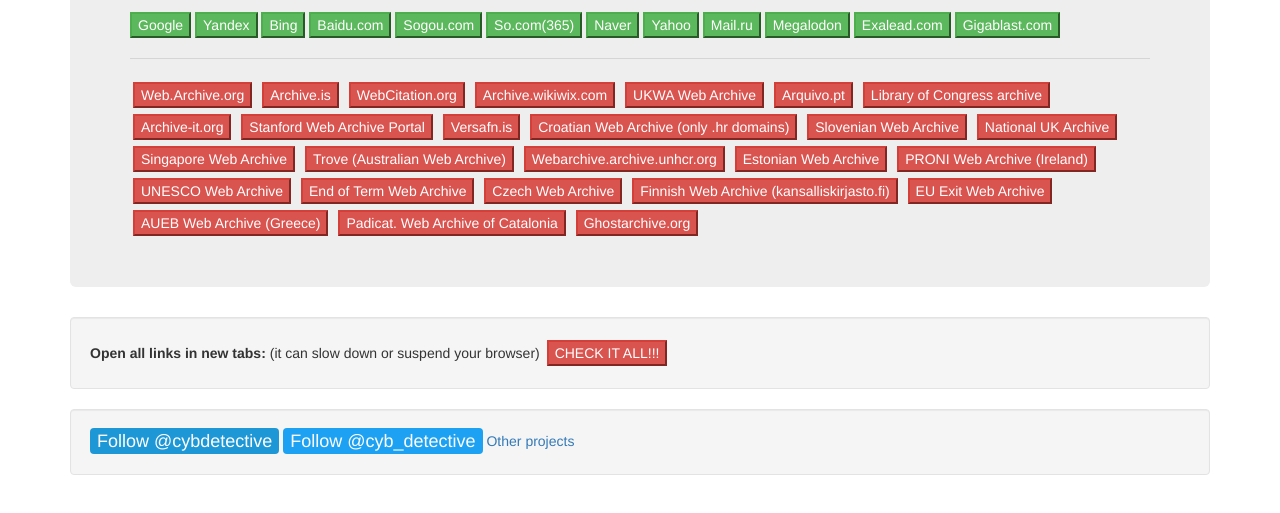
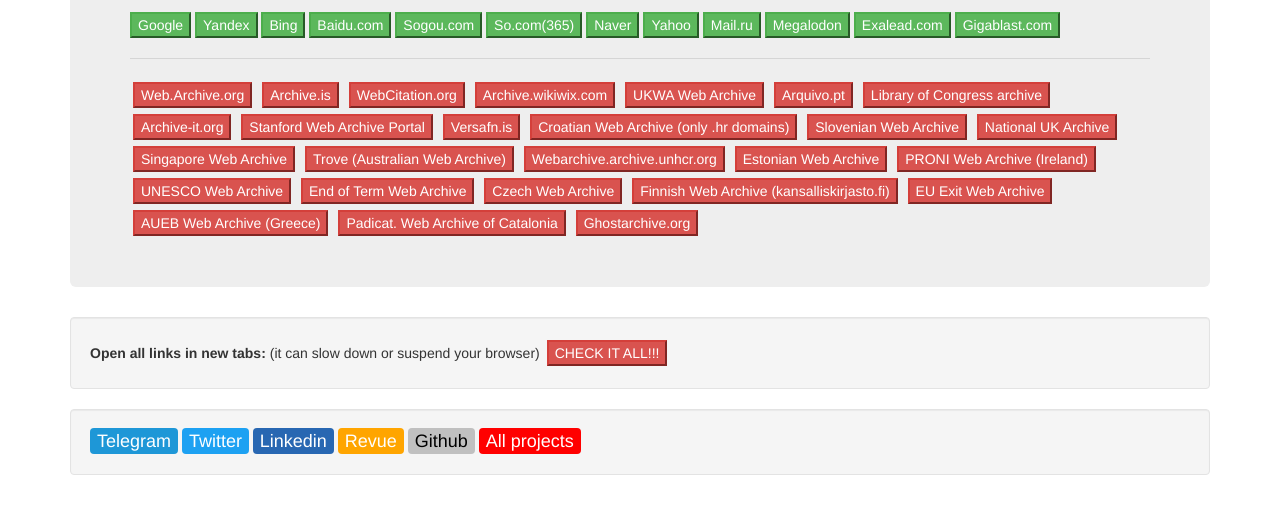
Before and after one commit to cipher387/quickcacheandarchivesearch, a plain HTML site: page index.html in a window 1280 px wide. Shown: the part 173-686 px from the top of the page. Drawn offline with nearby package versions, Linux system fonts and the light colour scheme.

Commit message:
Update index.html

```diff
--- a/index.html
+++ b/index.html
@@ -68,10 +68,13 @@
       </div>
 
  <div class="well">
-         <a href="https://t.me/cybdetective" class="telegram-follow-button" data-show-count="false">Follow @cybdetective</a><script async src="https://platform.twitter.com/widgets.js" charset="utf-8"></script>
-            <a href="https://twitter.com/cyb_detective?ref_src=twsrc%5Etfw" class="twitter-follow-button-2" data-show-count="false">Follow @cyb_detective</a>
-            <a href="https://cipher387.github.io/" class="cipher-387-button" data-show-count="false">Other projects</a>
-         </div>
+         <a href="https://t.me/cybdetective" class="telegram-follow-button">Telegram</a><script async src="https://platform.twitter.com/widgets.js" charset="utf-8"></script>
+         <a href="https://twitter.com/cyb_detective?ref_src=twsrc%5Etfw" class="twitter-follow-button-2">Twitter</a>
+        <a href="https://linkedin.com/in/cyber-detective-a12a31b7/" class="linkedin-follow-button">Linkedin</a>
+        <a href="https://www.getrevue.co/profile/cyb_detective" class="revue-follow-button">Revue</a>
+        <a href="https://github.com/cipher387" class="github-follow-button">Github</a>
+         <a href="https://cipher387.github.io" class="mainsite-button">All projects</a>
+      </div>
 
 
   </body>
```
